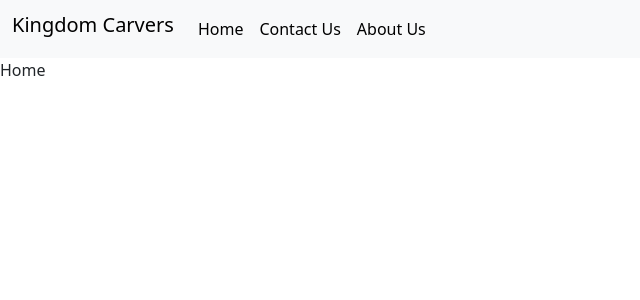
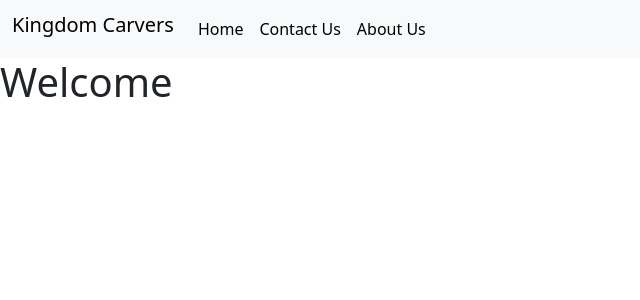
Before and after one commit to EricDEmery/Kingdom-Carvers, a React (Create React App) app in the folder my-app/: page / in a window 1280 px wide. Shown: the top 300 px of the page, without its empty margins (0-640 px from the left). Built offline with nearby package versions, Linux system fonts and the light colour scheme.

Commit message:
updating bootstrap styling

```diff
--- a/my-app/src/components/Contact.js
+++ b/my-app/src/components/Contact.js
@@ -20,6 +20,8 @@
   return (
     <section>
       <div className="container">
+        <div className="row">
+          <div className="col">
         <h2 className="text-center">Contact Us</h2>
           <form ref={form} onSubmit={sendEmail}>
             <input type="text"
@@ -35,6 +37,8 @@
             <button type="submit" className="btn btn-primary">Send Message</button>
           </form>
       </div>
+      </div>
+      </div>
     </section>
   )
 }
--- a/my-app/src/components/Home.js
+++ b/my-app/src/components/Home.js
@@ -2,6 +2,12 @@
 
 export default function Home() {
   return (
-    <div>Home</div>
+    <div classname="container-fluid">
+      <div classname="row">
+        <div classname="col">
+          <h1>Welcome</h1>
+        </div>
+      </div>
+    </div>
   )
 }
```
